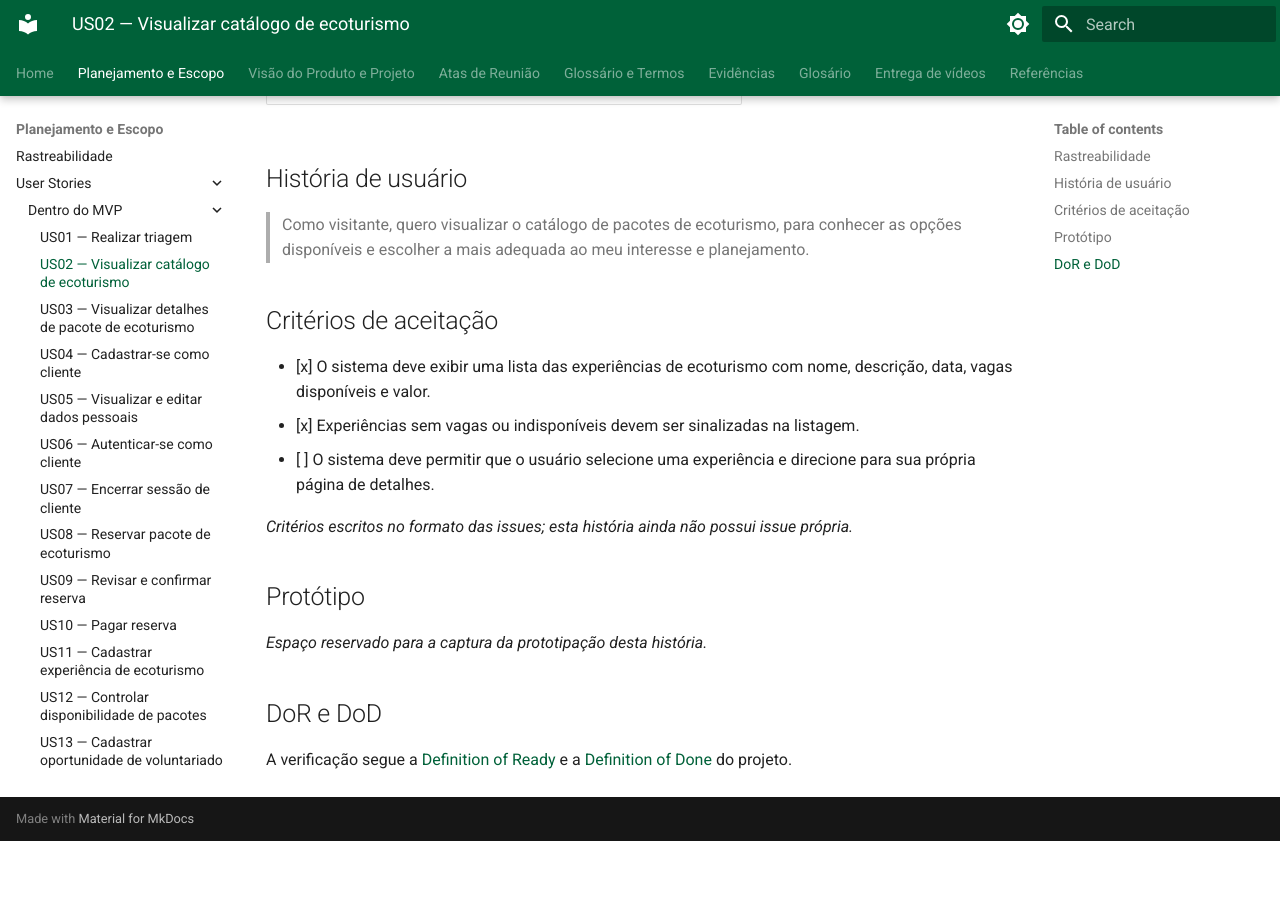
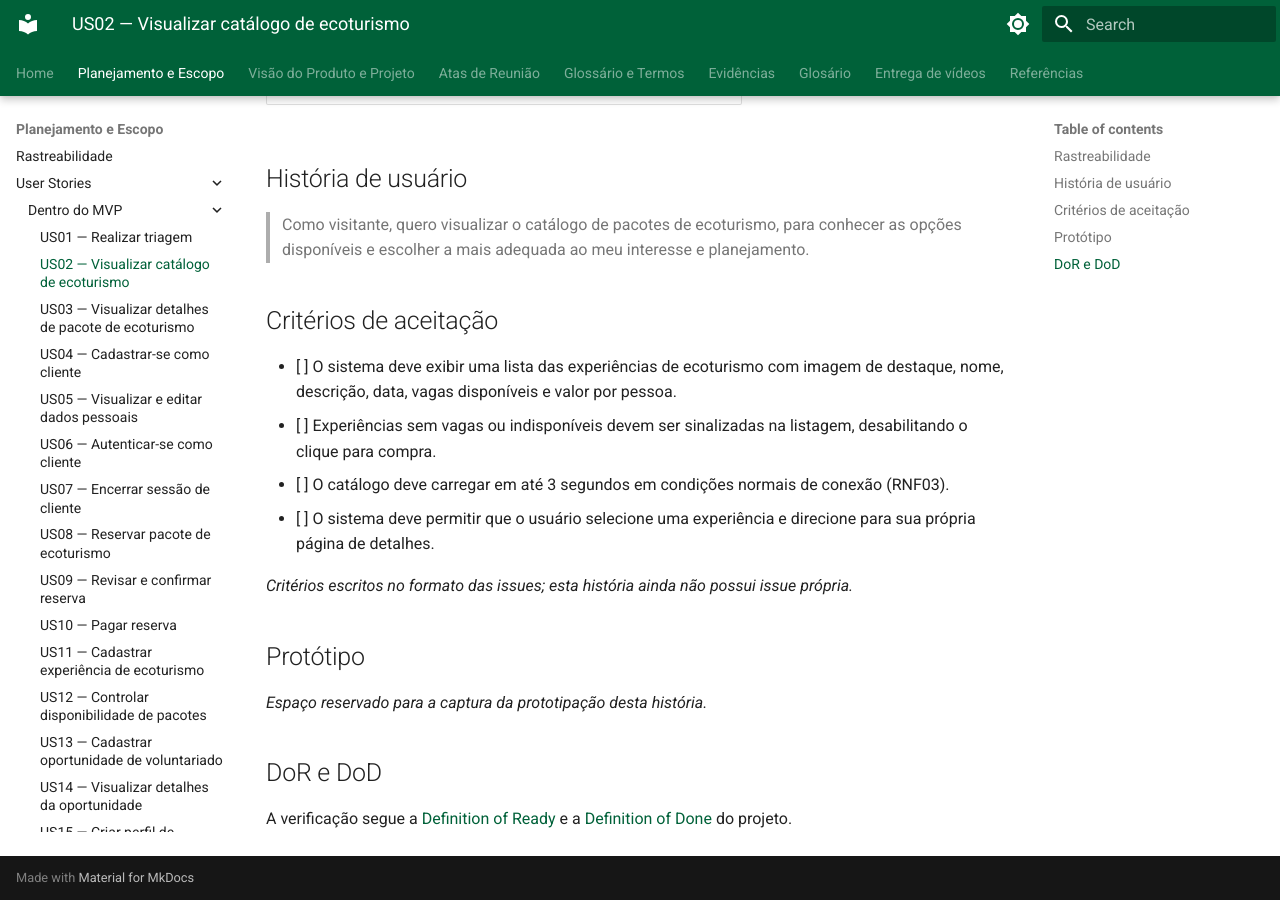
Before and after one commit to mdsreq-fga-unb/REQ-2026.2-T01-IBRADA-NET, an MkDocs documentation site: the page built from docs/user-stories/us02.md, in a window 1280 px wide and 900 px high, scrolled down 662 px. Built offline with MkDocs 1.6.1 and Material for MkDocs 9.7.7, drawn with Linux system fonts in a browser that asks for light colours; before the commit the page ends 1503 px from its top, so only the background shows below that.

Commit message:
Revert "Merge branch 'developer' into feat/back-voluntariado-ciclo6-7"
This reverts commit f7b8bd829aedf1e4b9de3ed5e382b9c3c63d0d94, reversing
changes made to f7fa65570f8da6c61c6748c67e451968e11bc8c0.

```diff
--- a/docs/user-stories/us02.md
+++ b/docs/user-stories/us02.md
@@ -21,8 +21,9 @@
 
 ## Critérios de aceitação
 
-- [x] O sistema deve exibir uma lista das experiências de ecoturismo com nome, descrição, data, vagas disponíveis e valor.
-- [x] Experiências sem vagas ou indisponíveis devem ser sinalizadas na listagem.
+- [ ] O sistema deve exibir uma lista das experiências de ecoturismo com imagem de destaque, nome, descrição, data, vagas disponíveis e valor por pessoa.
+- [ ] Experiências sem vagas ou indisponíveis devem ser sinalizadas na listagem, desabilitando o clique para compra.
+- [ ] O catálogo deve carregar em até 3 segundos em condições normais de conexão (RNF03).
 - [ ] O sistema deve permitir que o usuário selecione uma experiência e direcione para sua própria página de detalhes.
 
 *Critérios escritos no formato das issues; esta história ainda não possui issue própria.*
```
Also changed, not shown: docs/user-stories/us03.md (+1 -0 lines), docs/user-stories/us12.md (+1 -0 lines), docs/user-stories/us19.md (+1 -0 lines).
